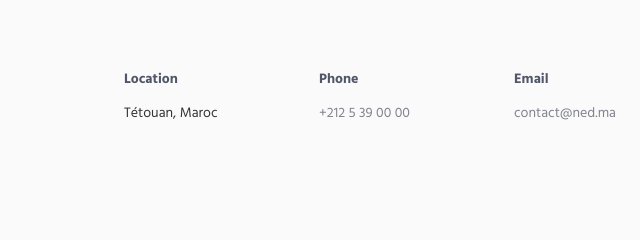
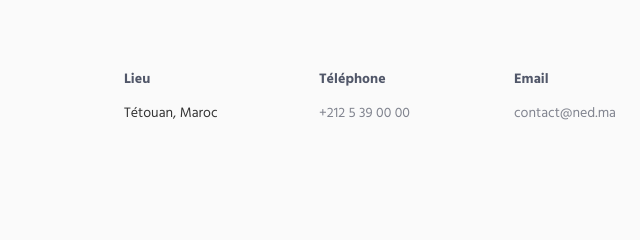
Before and after one commit to splojn/NED, a plain HTML site: page index.html in a window 1280 px wide. Shown: the part 1908-2148 px from the top of the page, 336-976 px from the left. Drawn offline with Linux system fonts and the light colour scheme.

Commit message:
Add files via upload

```diff
--- a/index.html
+++ b/index.html
@@ -1,15 +1,4 @@
 <!DOCTYPE html>
-<!-- ==============================
-    Project:        Metronic "Aircv" Frontend Freebie - Responsive HTML Template Based On Twitter Bootstrap 3.3.4
-    Version:        1.0
-    Author:         KeenThemes
-    Primary use:    Corporate, Business Themes.
-    Email:          support@keenthemes.com
-    Follow:         http://www.twitter.com/keenthemes
-    Like:           http://www.facebook.com/keenthemes
-    Website:        http://www.keenthemes.com
-    Premium:        Premium Metronic Admin Theme: http://themeforest.net/item/metronic-responsive-admin-dashboard-template/4021469?ref=keenthemes
-================================== -->
 <html lang="en" class="no-js">
     <!-- BEGIN HEAD -->
     <head>
@@ -92,8 +81,6 @@
                         <ul class="list-inline">
                             <li><a href="https://www.facebook.com/NEDmorocco" class="social-icons"><i class="icon-social-facebook"></i></a></li>
                             <li><a href="https://twitter.com/NED85634303" class="social-icons"><i class="icon-social-twitter"></i></a></li>
-                            <!--<li><a href="https://dribbble.com/keenthemes" class="social-icons"><i class="icon-social-dribbble"></i></a></li>-->
-<!--                            <li><a href="https://www.behance.net/keenthemes" class="social-icons"><i class="icon-social-behance"></i></a></li>-->
                             <li><a href="https://www.linkedin.com/company/ned-morocco/" class="social-icons"><i class="icon-social-linkedin"></i></a></li>
                         </ul>
                     </div>
@@ -119,33 +106,6 @@
                             <p>Fraîchement créée en 2018, NED est une société d’ingénierie pluridisciplinaire intervenant dans les projets de génie civil, de bâtiment, de transport et d’hydraulique.</p>
                             <p>Précurseur de l'application des règles Eurocodes &#9400 au Maroc, NED dispose d’une équipe permanente de 10 ingénieurs et techniciens .</p>
                         </div>
-
-                        <!-- Progress Box
-                        <div class="progress-box">
-                            <h5>PHP <span class="color-heading pull-right">87%</span></h5>
-                            <div class="progress">
-                                <div class="progress-bar bg-color-base" role="progressbar" data-width="87"></div>
-                            </div>
-                        </div>
-                        <div class="progress-box">
-                            <h5>HTML5 <span class="color-heading pull-right">96%</span></h5>
-                            <div class="progress">
-                                <div class="progress-bar bg-color-base" role="progressbar" data-width="96"></div>
-                            </div>
-                        </div>
-                        <div class="progress-box">
-                            <h5>JavaSript <span class="color-heading pull-right">52%</span></h5>
-                            <div class="progress">
-                                <div class="progress-bar bg-color-base" role="progressbar" data-width="52"></div>
-                            </div>
-                        </div>
-                        <div class="progress-box">
-                            <h5>Photoshop <span class="color-heading pull-right">77%</span></h5>
-                            <div class="progress">
-                                <div class="progress-bar bg-color-base" role="progressbar" data-width="77"></div>
-                            </div>
-                        </div>
-                        <!-- End Progress Box -->
                     </div>
                 </div>
                 <!--// end row -->
@@ -260,11 +220,11 @@
                         <div class="col-sm-8 col-sm-offset-1">
                             <div class="row">
                                 <div class="col-md-3 col-xs-6 md-margin-b-30">
-                                    <h5>Location</h5>
+                                    <h5>Lieu</h5>
                                     Tétouan, Maroc
                                 </div>
                                 <div class="col-md-3 col-xs-6 md-margin-b-30">
-                                    <h5>Phone</h5>
+                                    <h5>Téléphone</h5>
                                     <a href="http://keenthemes.com/">+212 5 39 00 00 </a>
                                 </div>
                                 <div class="col-md-3 col-xs-6">
```
